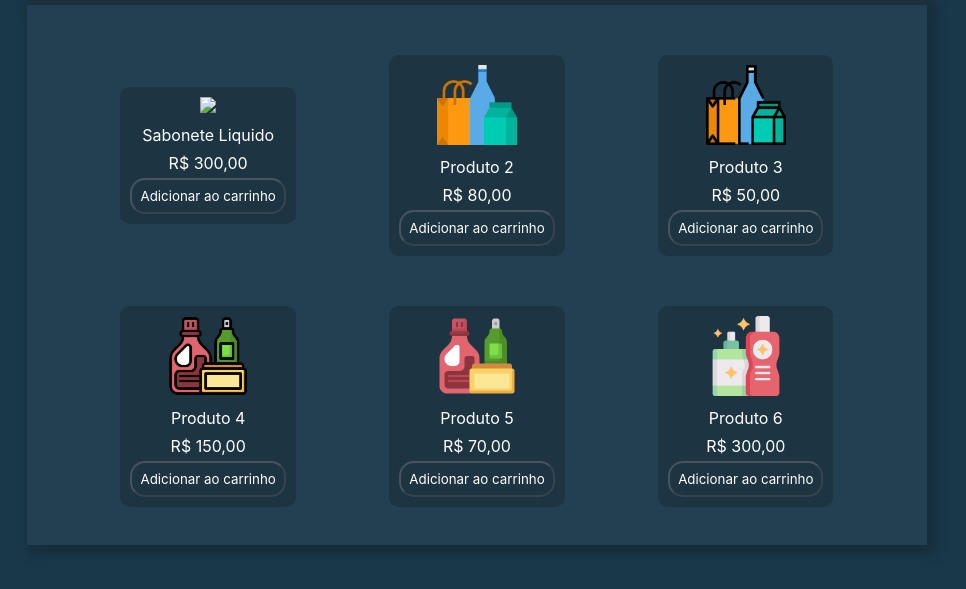
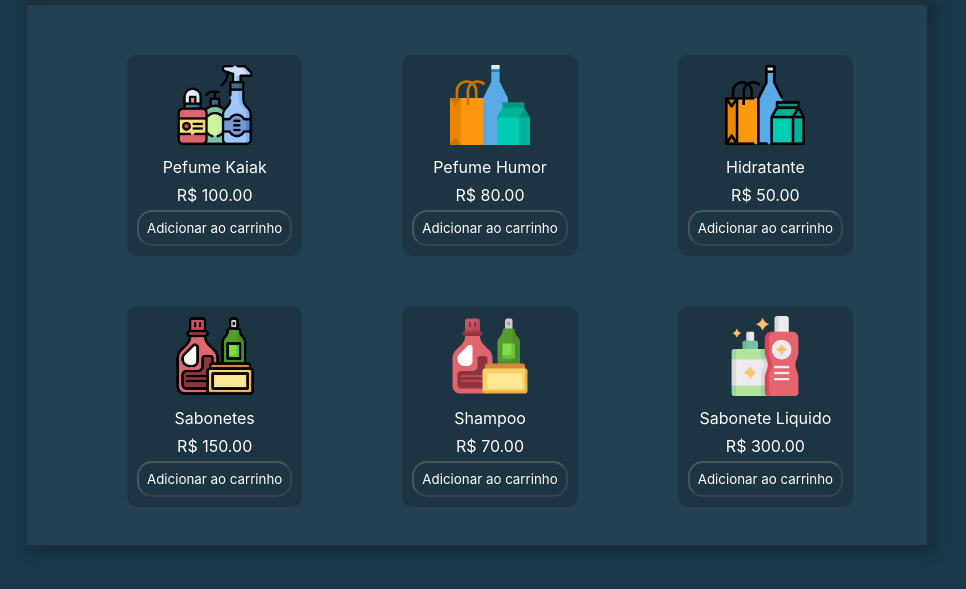
Before and after one commit to Thay7/project-pay, a plain HTML site: page index.html in a window 1280 px wide. Shown: the part 139-728 px from the top of the page, without its empty margins (163-1129 px from the left). Drawn offline with Linux system fonts and the light colour scheme; files whose address does not match are found by name.

Commit message:
add produtos no modal

```diff
--- a/assets/scripts/script.js
+++ b/assets/scripts/script.js
@@ -1,56 +1,75 @@
+//Array de objetos contendo os produtos do carrinho
 let produtosCarrinho = [
     {
         id: 1,
         img: '/assets//images/products/produto-1.png',
         nome: 'Pefume Kaiak',
-        preço: 'R$ ' + '100,00'
+        preço: 100
     },
     {
         id: 2,
         img: '/assets//images/products/produto-2.png',
         nome: 'Pefume Humor',
-        preço: 'R$ ' + '80,00'
+        preço: 80
     },
     {
         id: 3,
         img: '/assets//images/products/produto-3.png',
         nome: 'Hidratante',
-        preço: 'R$ ' + '50,00'
+        preço: 50
     },
     {
         id: 4,
         img: '/assets//images/products/produto-4.png',
         nome: 'Sabonetes',
-        preço: 'R$ ' + '150,00'
+        preço: 150
     },
     {
         id: 5,
         img: '/assets//images/products/produto-5.png',
         nome: 'Shampoo',
-        preço: 'R$ ' + '70,00'
+        preço: 70
     },
     {
         id: 6,
         img: '/assets//images/products/produto-6.png',
         nome: 'Sabonete Liquido',
-        preço: 'R$ ' + '300,00'
+        preço: 300
     }
 ]
 
-let image = document.querySelector('.img-produto')
-let nome = document.querySelector('.nome-produto')
-let preco = document.querySelector('.preco-produto')
+//Adicionando os produtos na area do carrinho
+const q = (el) => document.querySelector(el) //retorna o item
+const all = (el) => document.querySelectorAl(el) //retorna um array com todos os itens
 
-produtosCarrinho.forEach(function (item) {
-    image.src = item.img
-    nome.innerHTML = item.nome
-    preco.innerHTML = item.preço
-});
+produtosCarrinho.map((item, index) => {
+    let produtoItem = q('#produtos-teste #container-produtos').cloneNode(true)
 
+    produtoItem.setAttribute('data-key', index) //Inserindo o index do array como a chave do produto
 
+    produtoItem.querySelector('.img-produto').src = item.img
+    produtoItem.querySelector('.nome-produto').innerHTML = item.nome
+    produtoItem.querySelector('.preco-produto').innerHTML = `R$ ${item.preço.toFixed(2)} `
+
+    //Pegando o index do produto que foi clicado, para colocar no modal
+    produtoItem.querySelector('.button-addcarinho').addEventListener('click', (e => {
+        let key = e.target.closest('#container-produtos').getAttribute('data-key')
+
+        //Preenchendo  no modal as informações do produto que foi clicado
+        q('#header-modalAdicionarItem p').innerHTML = produtosCarrinho[key].nome
+        q('#body-modalAdicionarItem img').src = produtosCarrinho[key].img
+        q('#body-modalAdicionarItem p').innerHTML = `R$ ${produtosCarrinho[key].preço.toFixed(2)}`
+
+    }))
+
+    document.querySelector('.produto-area').append(produtoItem)
+})
+
+//Eventos de abrir e fechar o modal, assim como o de fechar o modal clicando no fade
 const fade = document.querySelector('#fade')
 const modal = document.querySelector('#modalAdicionarItem')
 const buttonFecharModal = document.querySelector('#modalAdicionarItem')
+
 
 function adicionarAoCarrinho() {
     modal.classList.toggle('hide')
--- a/assets/styles/style.css
+++ b/assets/styles/style.css
@@ -16,6 +16,11 @@ body {
 header {
     margin: 10px;
     text-align: center;
+}
+
+.produto-area {
+    display: flex;
+    flex-wrap: wrap;
 }
 
 #container-carrinho {
@@ -56,7 +61,7 @@ header {
     cursor: pointer;
 }
 
-#container-produtos {
+#estilo-carrinho {
     box-shadow: 5px 5px 10px 5px rgba(12, 8, 8, 0.212);
     width: 900px;
     height: 540px;
@@ -70,6 +75,7 @@ header {
     align-items: center;
     justify-content: space-evenly;
     margin-top: 10px;
+    margin-left: 100px;
 }
 
 .produtos img {
@@ -129,14 +135,6 @@ header {
     text-align: center;
 }
 
-#modalAdicionarItem button {
-    cursor: pointer;
-    color: rgb(255, 255, 255);
-    background-color: rgba(12, 8, 8, 0.212);
-    border: none;
-    border-radius: 5px;
-}
-
 #header-modalAdicionarItem {
     display: flex;
     justify-content: space-around;
@@ -148,15 +146,17 @@ header {
     font-size: 18px;
 }
 
+#modalAdicionarItem button {
+    cursor: pointer;
+    color: rgb(255, 255, 255);
+    background-color: rgba(12, 8, 8, 0.212);
+    border: none;
+    border-radius: 5px;
+}
+
 #buttonFecharModal {
     padding: 5px;
 }
-
-#buttonFecharModal img {
-    width: 30px;
-    background-color: #FFF;
-}
-
 
 #body-modalAdicionarItem {
     display: flex;
@@ -164,14 +164,17 @@ header {
     align-items: center;
 }
 
-#img-modal {
-    width: 150px;
-    margin-top: 15px;
+#body-modalAdicionarItem p {
+    margin-top: 14px;
 }
 
-
-#body-modalAdicionarItem p {
-    margin-top: 10px;
+#body-modalAdicionarItem img {
+    width: 160px;
+    margin-top: 15px;
+    /* box-shadow: 0px 0px 4px 5px rgba(0, 0, 0, 0.212); */
+    background-color: rgba(14, 7, 7, 0.384);
+    padding: 10px;
+    border-radius: 10px;
 }
 
 #body-modalAdicionarItem button {
@@ -197,3 +200,6 @@ header {
     opacity: 0;
     pointer-events: none;
 }
+#produtos-teste {
+    display: none;
+}
--- a/index.html
+++ b/index.html
@@ -22,67 +22,43 @@
                 <a href="/carrinho.html"><img id="icone-carrinho" src="/assets/images/carrinho-de-compras.png"
                         alt="Carrinho de Compras" title="Carrinho"></a>
             </div>
+
+            <div id="estilo-carrinho">
+                <div class="produto-area"></div>
+            </div>
+
+            <div id="produtos-teste">
                 <div id="container-produtos">
                     <div class="produtos">
                         <div class="produtoeimagem">
                             <img class="img-produto" src="">
                             <p class="nome-produto"></p>
                             <p class="preco-produto"></p>
-                        <button onclick="adicionarAoCarrinho()" class="button-addcarinho">Adicionar ao carrinho</button>
-                    </div>
-                    <div class="produtoeimagem">
-                        <img src="/assets/images/products/produto-2.png">
-                        <p>Produto 2</p>
-                        <p>R$ 80,00</p>
-                        <button onclick="adicionarAoCarrinho()" class="button-addcarinho">Adicionar ao carrinho</button>
-                    </div>
-                    <div class="produtoeimagem">
-                        <img src="/assets/images/products/produto-3.png">
-                        <p>Produto 3</p>
-                        <p>R$ 50,00</p>
-                        <button onclick="adicionarAoCarrinho()" class="button-addcarinho">Adicionar ao carrinho</button>
-                    </div>
+                            <button onclick="adicionarAoCarrinho()" class="button-addcarinho">Adicionar ao
+                                carrinho</button>
                         </div>
 
-                <div class="produtos">
-                    <div class="produtoeimagem">
-                        <img src="/assets/images/products/produto-4.png">
-                        <p>Produto 4</p>
-                        <p>R$ 150,00</p>
-                        <button onclick="adicionarAoCarrinho()" class="button-addcarinho">Adicionar ao carrinho</button>
+                        <div id="fade" class="hide"></div>
+
+                        <div id="modalAdicionarItem" class="hide">
+                            <div id="header-modalAdicionarItem">
+                                <p></p>
+                                <button onclick="fecharModal()" id="buttonFecharModal">Fechar</button>
                             </div>
-                    <div class="produtoeimagem">
-                        <img src="/assets/images/products/produto-5.png">
-                        <p>Produto 5</p>
-                        <p>R$ 70,00</p>
-                        <button onclick="adicionarAoCarrinho()" class="button-addcarinho">Adicionar ao carrinho</button>
-                    </div>
-                    <div class="produtoeimagem">
-                        <img src="/assets/images/products/produto-6.png">
-                        <p>Produto 6</p>
-                        <p>R$ 300,00</p>
-                        <button onclick="adicionarAoCarrinho()" class="button-addcarinho">Adicionar ao carrinho</button>
+                            <div id="body-modalAdicionarItem">
+                                <img src="">
+                                <p></p>
+                                <div id="buttons-bodymodal">
+                                    <button class="buttons-bodyMoodal">Adicionar ao carrinho</button>
+                                    <a href="/carrinho.html"><button class="buttons-bodyMoodal">Finalizar
+                                            compra</button></a>
                                 </div>
                             </div>
                         </div>
                     </div>
-
-        <div id="fade" class="hide"></div>
-            <div id="modalAdicionarItem" class="hide">
-                <div id="header-modalAdicionarItem">
-                    <p>Nome do Produto</p>
-                    <button onclick="fecharModal()" id="buttonFecharModal">Fechar</button>
-                </div>
-                <div id="body-modalAdicionarItem">
-                    <img id="img-modal" src="/assets/images/products/produto-1.png">
-                    <p>R$ 00,00</p>
-                    <div id="buttons-bodymodal">
-                        <button class="buttons-bodyMoodal">Adicionar ao carrinho</button>
-                        <a href="/carrinho.html"><button class="buttons-bodyMoodal">Finalizar compra</button></a>
                 </div>
             </div>
         </div>
-
 
 
     </main>
```
Lines whose indentation alone changed are shown as unchanged.
